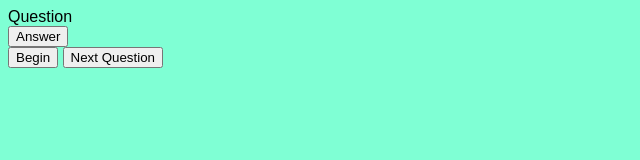
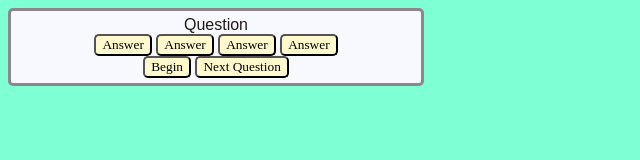
Before and after one commit to jakevs/codequiz, a plain HTML site: page index.html in a window 1280 px wide. Shown: the whole page, without its empty margins (0-640 px from the left). Drawn offline with Linux system fonts and the light colour scheme.

Commit message:
added buttons and style

```diff
--- a/index.html
+++ b/index.html
@@ -9,12 +9,15 @@
     <title>Code Quiz</title>
 </head>
 <body>
-
   <div class="container">
 
     <div id="question-holder" class="hide">
 
       <div id="question">Question</div>
+
+        <button class="btn">Answer</button>
+        <button class="btn">Answer</button>
+        <button class="btn">Answer</button>
         <button class="btn">Answer</button>
 
       <div class="controls">
--- a/style.css
+++ b/style.css
@@ -1,5 +1,28 @@
 body {
     font-family: fantasy;
     background-color: aquamarine;
-    align-content: center;
+    color: rgb(34, 25, 25);
 }
+
+.container {
+    width: 400px;
+    max-width: 80%;
+    background-color: ghostwhite;
+    padding: 5px;
+    text-align: center;
+    display: inline-block;
+    border-style: solid;
+    border-color: rgb(34, 25, 25, .5);
+    border-radius: 5px;
+}
+
+#question {
+}
+
+.btn {
+    background-color: lemonchiffon;
+    border-radius: 5px;
+    font-family: g;
+    font-weight: 400;
+
+}
```
